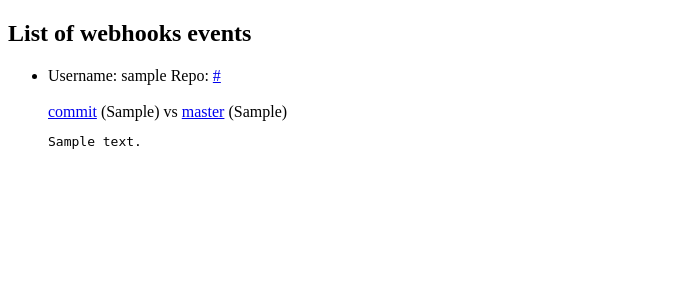
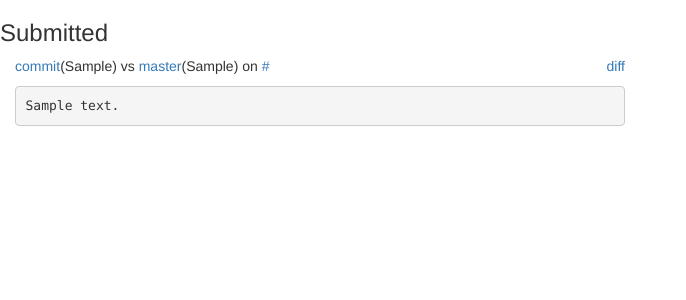
Before and after one commit to mcostalba/FuriousFish, a Flask app: template templates/tests.html in a window 1280 px wide. Shown: the top 300 px of the page, without its empty margins (0-686 px from the left). Run offline with Flask 2, Linux system fonts and the light colour scheme; the template is opened without the code that fills it: most values are stand-ins (such as "Sample title", 1, 10 or a date in 2020); some libraries are stand-ins or nearby versions.

Commit message:
Beautify with Bootstrap

```diff
--- /dev/null
+++ b/templates/base.html
@@ -0,0 +1,19 @@
+<!DOCTYPE html>
+<html>
+<head>
+    <meta charset="utf-8">
+    <meta name="viewport" content="width=device-width, initial-scale=1">
+    <link rel="stylesheet" href="https://maxcdn.bootstrapcdn.com/bootstrap/3.3.5/css/bootstrap.min.css">
+    <!-- Optional Bootstrap theme -->
+    <link rel="stylesheet" href="https://maxcdn.bootstrapcdn.com/bootstrap/3.3.5/css/bootstrap-theme.min.css">
+
+    <title>{% block title %}{% endblock %} - FuriousFish</title>
+</head>
+
+<body>
+    {% block body %}
+    {% endblock %}
+    <script src="https://ajax.googleapis.com/ajax/libs/jquery/1.11.3/jquery.min.js"></script>
+    <script src="https://maxcdn.bootstrapcdn.com/bootstrap/3.3.5/js/bootstrap.min.js"></script>
+</body>
+</html>
--- a/templates/tests.html
+++ b/templates/tests.html
@@ -1,18 +1,26 @@
-<!DOCTYPE html>
-<title>Submitted tests</title>
-<html>
-  <head>
-    <title>Submitted tests</title>
-  </head>
-  <body>
-    <p><h2>List of webhooks events</h2></p>
-    <ul>
-    {% for test in tests %}
-       <li>Username: {{ test.get('username') }}   Repo: <a href="{{ test.get('repo_url') }}" target="_blank">{{ test.get('repo_url') }}</a> <br><br>
-       <a href="{{ test.get('repo_url') }}/commit/{{ test.get('sha'   ) }}" target="_blank">commit</a> ({{ test.get('bench_head') }}) vs
-       <a href="{{ test.get('repo_url') }}/commit/{{ test.get('master') }}" target="_blank">master</a> ({{ test.get('bench_base') }}) <br>
-       <pre>{{ test.get('message') }}</pre></li>
+{% extends "base.html" %}
+
+{% block title %}Tests{% endblock %}
+
+{% block body %}
+    <h3>Submitted</h3>
+
+    <div class="container-fluid">
+
+    {% for e in tests %}
+    <div class="row">
+      <div class="col-sm-5">
+        <a href="{{ e.get('repo_url') }}/commit/{{ e.get('sha'   )[:10] }}" target="_blank">commit</a>({{ e.get('bench_head') }}) vs
+        <a href="{{ e.get('repo_url') }}/commit/{{ e.get('master')[:10] }}" target="_blank">master</a>({{ e.get('bench_base') }}) on
+        <a href="{{ e.get('repo_url') }}" target="_blank">{{ e.get('repo_url') }}</a></div>
+      <div class="col-sm-1">
+        <p class="text-right"><a href="{{ e.get('repo_url') }}/compare/{{ e.get('master')[:10] }}...{{ e.get('sha')[:10] }}" target="_blank">diff</a></p>
+      </div>
+    </div>
+    <div class="row">
+      <div class="col-sm-6"><pre>{{ e.get('message') }}</pre></div>
+    </div>
     {% endfor %}
-    </ul>
-  </body>
-</html>
+
+    </div>
+{% endblock %}
```
